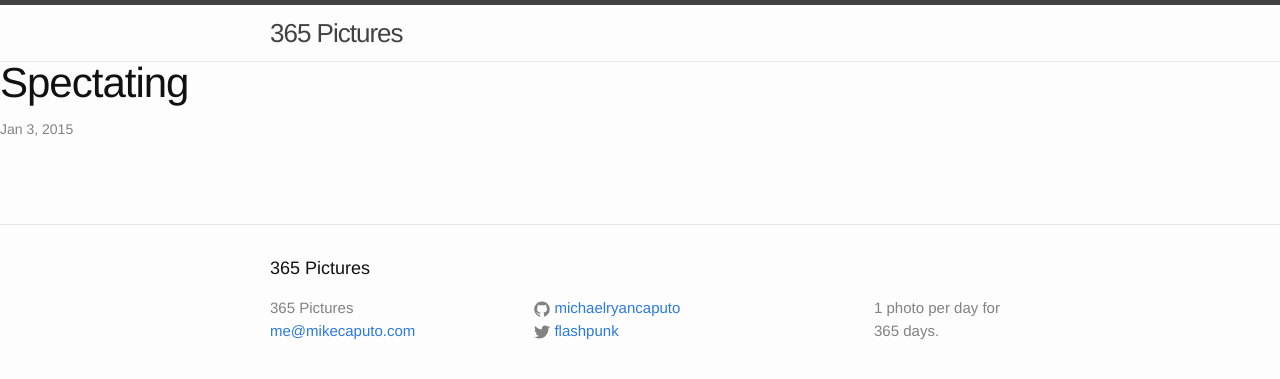
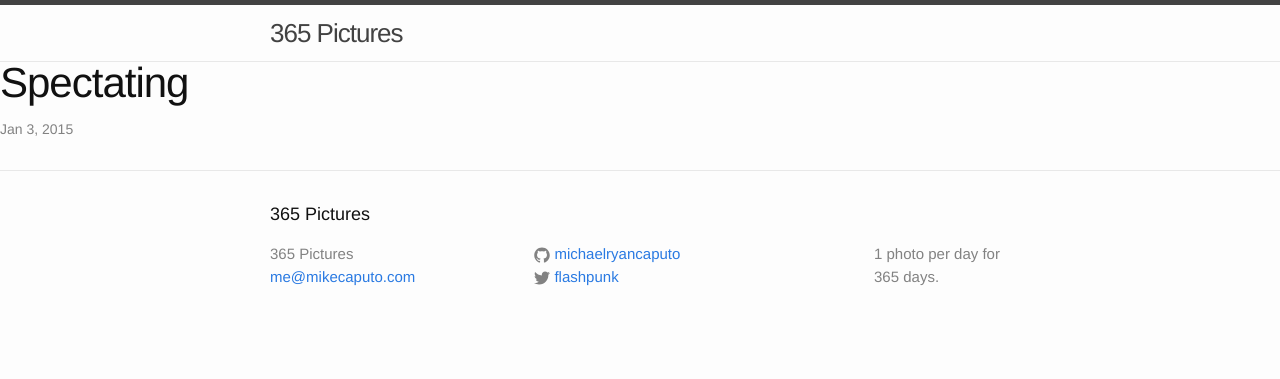
Before and after one commit to flashpunk/365.pictures, a Jekyll site: the page built from _posts/2015-01-03-003.markdown, in a window 1280 px wide. Shown: the top 379 px of the page. Built offline with Jekyll 4.4.1, drawn with Linux system fonts in a browser that asks for light colours; nearby versions of some CDN libraries; library files that are not in the unit come from our copies.

Commit message:
Remove post content

```diff
--- a/_posts/2015-01-01-001.markdown
+++ b/_posts/2015-01-01-001.markdown
@@ -5,4 +5,3 @@ number: "1"
 date:   2015-01-01 17:00:30
 large-image: "https://farm8.staticflickr.com/7495/15527599414_886239640a_k.jpg"
 ---
-<img class="lazy" data-original="https://farm8.staticflickr.com/7495/15527599414_886239640a_k.jpg" />
--- a/_posts/2015-01-02-002.markdown
+++ b/_posts/2015-01-02-002.markdown
@@ -5,4 +5,3 @@ number: "2"
 date:   2015-01-02 17:00:30
 large-image: "https://farm8.staticflickr.com/7538/15992877548_3ff77f5e16_k.jpg"
 ---
-<img class="lazy" data-original="https://farm8.staticflickr.com/7538/15992877548_3ff77f5e16_k.jpg" />
--- a/_posts/2015-01-03-003.markdown
+++ b/_posts/2015-01-03-003.markdown
@@ -5,4 +5,3 @@ number: "3"
 date:   2015-01-03 17:00:30
 large-image: "https://farm8.staticflickr.com/7546/16182270811_f1db509852_k.jpg"
 ---
-<img class="lazy" data-original="https://farm8.staticflickr.com/7546/16182270811_f1db509852_k.jpg" />
```
